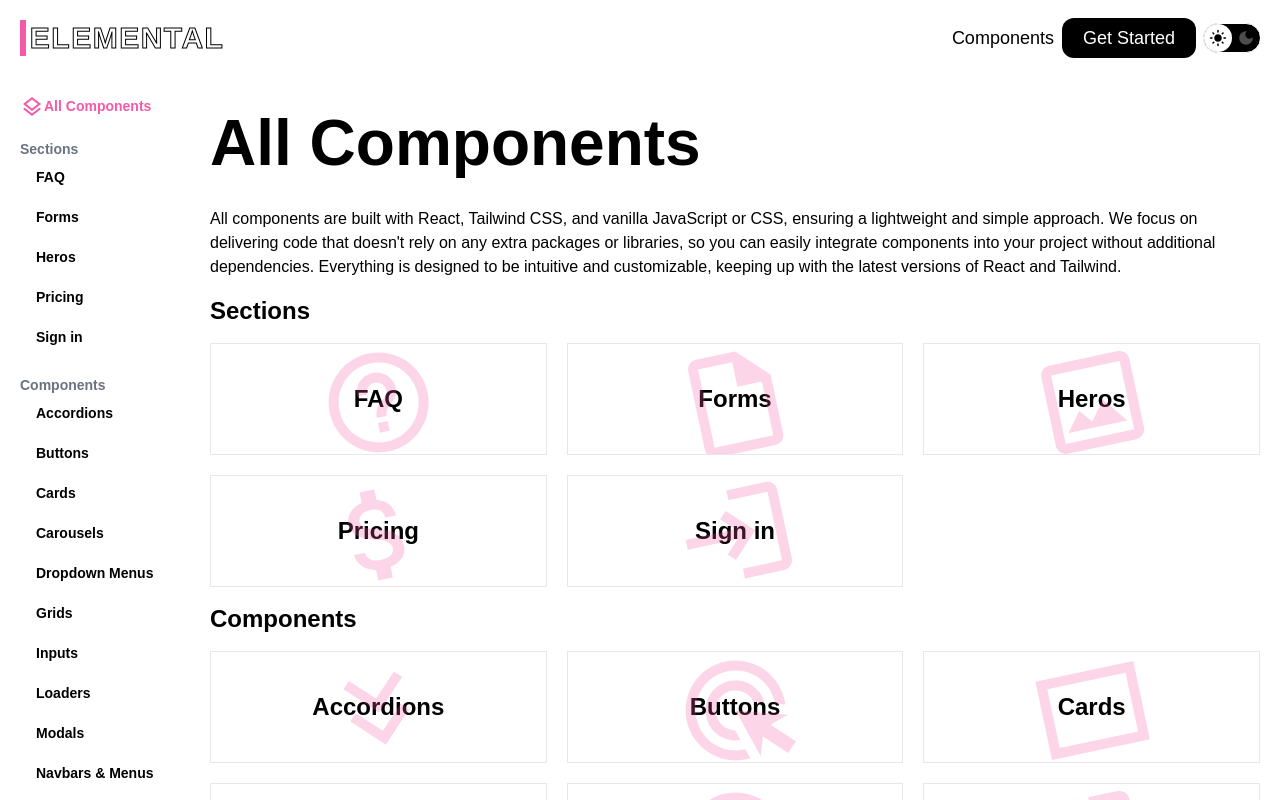
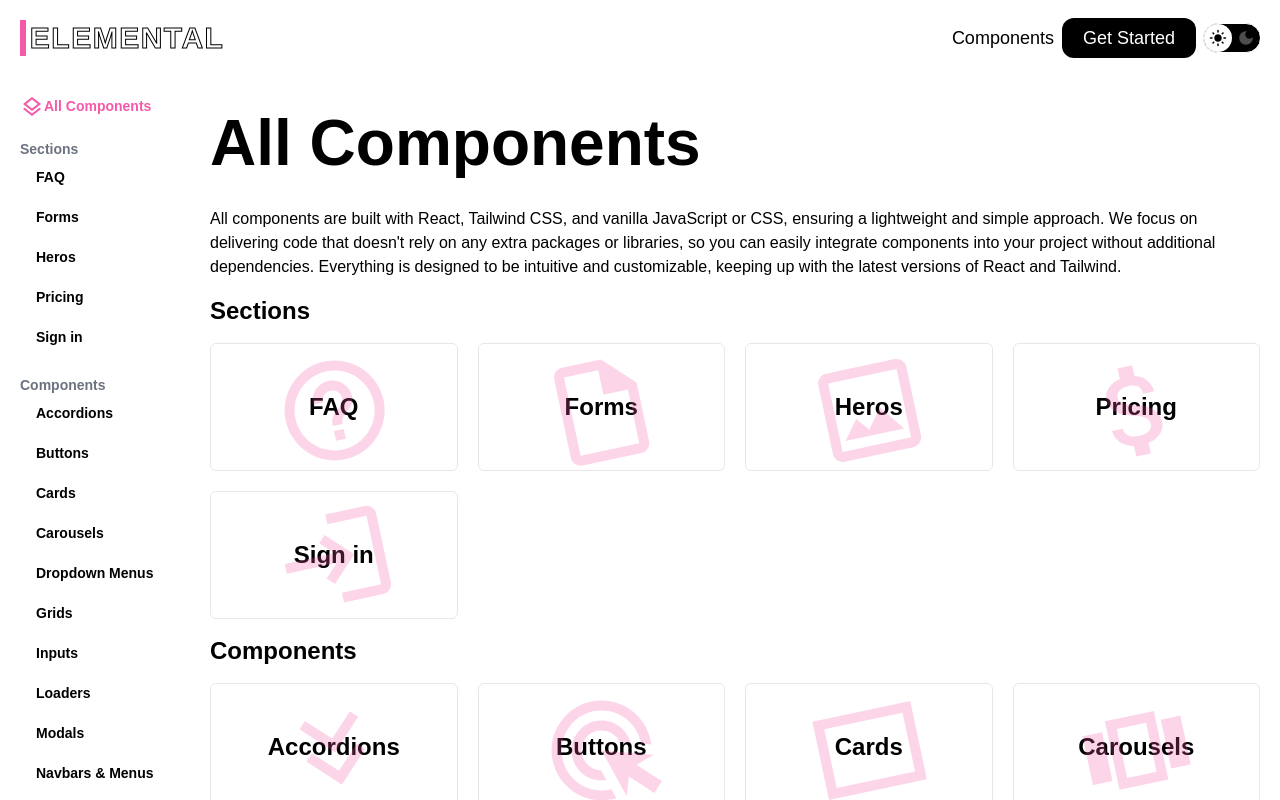
Before and after one commit to kevincas01/Elemental, a Next.js app in the folder elemental/: page /components in a window 1280 px wide. Built offline with nearby package versions, Linux system fonts and the light colour scheme.

Commit message:
change component gallery structure

```diff
--- a/elemental/app/Components/ComponentGallery.tsx
+++ b/elemental/app/Components/ComponentGallery.tsx
@@ -6,12 +6,12 @@ interface ComponentGalleryProps {
 }
 const ComponentGallery = ({ list }: ComponentGalleryProps) => {
   return (
-    <div className="grid grid-cols-1 md:grid-cols-3 gap-5 ">
+    <div className="grid grid-cols-1 md:grid-cols-3 lg:grid-cols-4 gap-5 ">
       {list.map((listItem) => (
         <Link
           key={listItem.name}
           href={listItem.url}
-          className="relative h-28 w-full flex flex-col text-center justify-center hover:text-primary hover:bg-lightSecondaryBg dark:hover:bg-darkSecondaryBg py-2 px-3 border dark:border-darkBgBorder overflow-hidden z-20"
+          className="relative rounded-md md:h-32 h-44  w-full flex flex-col text-center justify-center hover:text-primary hover:bg-lightSecondaryBg dark:hover:bg-darkSecondaryBg py-2 px-3 border dark:border-darkBgBorder overflow-hidden z-20"
         >
           <span className="text-primary left-1/2 md:-translate-x-1/2 opacity-25 absolute -rotate-12 scale-[5] z-0">
             {listItem.icon}
```
